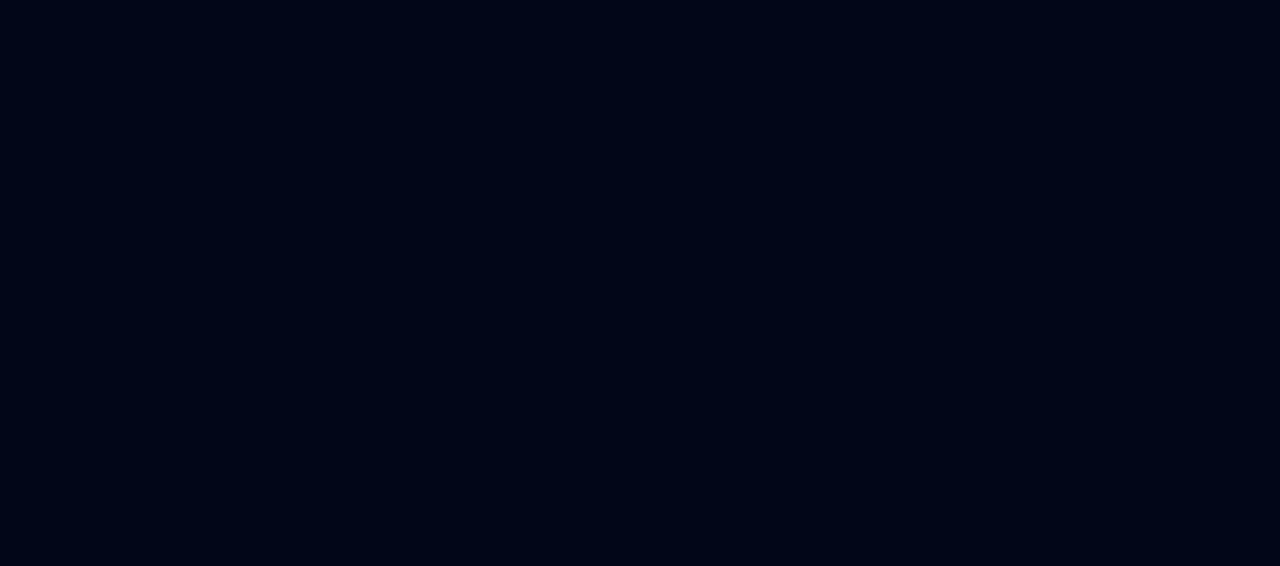
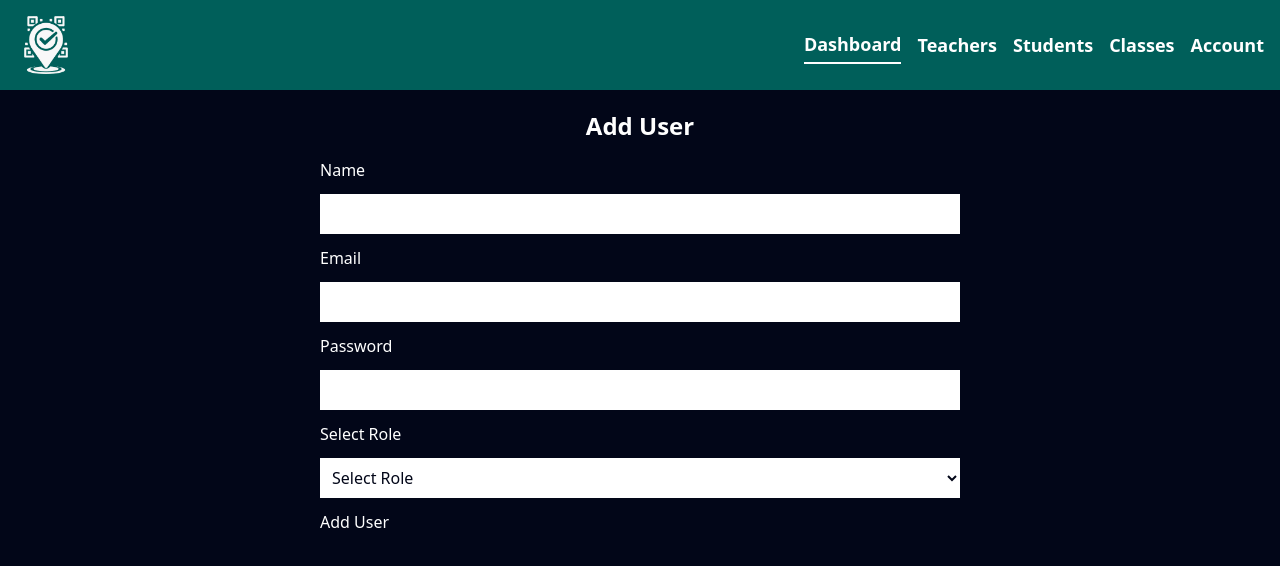
Before and after one commit to vipink28/smart-attendance-app-frontend, a React (Vite) app: page /admin/add-user in a window 1280 px wide. Before the commit this address had no page. Shown: the top 566 px of the page. Built offline with nearby package versions, Linux system fonts and the light colour scheme.

Commit message:
add user method added.

```diff
--- a/src/AppRouter.jsx
+++ b/src/AppRouter.jsx
@@ -5,6 +5,7 @@ import ContactUs from "./pages/ContactUs"
 import Home from "./pages/Home"
 import PrivacyPolicy from "./pages/PrivacyPolicy"
 import SignIn from "./pages/SignIn"
+import AddUser from "./pages/admin/AddUser"
 import AdminDashboard from "./pages/admin/AdminDashboard"
 import StudentDashboard from "./pages/student/StudentDashboard"
 import TeacherDashboard from "./pages/teacher/TeacherDashboard"
@@ -44,6 +45,7 @@ const AppRouter = () => {
                 {/* Admin Routes */}
                 <Route path="/admin" element={<AppLayout routes={adminRoutes} />}>
                     <Route index element={<AdminDashboard />}></Route>
+                    <Route path="add-user" element={<AddUser />}></Route>
                 </Route>
 
                 {/* Teacher Routes */}
--- /dev/null
+++ b/src/components/global/LinkButton.jsx
@@ -0,0 +1,8 @@
+
+const LinkButton = () => {
+    return (
+        <div>LinkButton</div>
+    )
+}
+
+export default LinkButton
--- /dev/null
+++ b/src/pages/admin/AddUser.jsx
@@ -0,0 +1,63 @@
+import { useState } from "react";
+import Container from "../../components/layout/Container";
+
+const AddUser = () => {
+    const [formData, setFormData] = useState(null);
+    const inputHandler = (e) => {
+        const { value, name } = e.target;
+        setFormData((prev) => ({
+            ...prev,
+            [name]: value
+        }))
+    }
+
+    const addNewUser = async () => {
+        const config = {
+            method: "POST",
+            headers: {
+                "Content-Type": "application/json"
+            },
+            body: JSON.stringify(formData)
+        }
+        const response = await fetch("http://localhost:5001/users", config);
+        console.log(response);
+    }
+
+    return (
+        <>
+            <Container>
+                <div className="py-5">
+                    <h2 className="text-2xl font-bold mb-4 text-center">Add User</h2>
+                    <div className="max-w-2xl mx-auto px-4">
+                        <div className="mb-3">
+                            <label className="block mb-3">Name</label>
+                            <input type="text" name="username" onChange={inputHandler} className="h-10 border-slate-300 bg-white outline-none p-2 text-slate-950 w-full" />
+                        </div>
+
+                        <div className="mb-3">
+                            <label className="block mb-3">Email</label>
+                            <input type="email" name="email" onChange={inputHandler} className="h-10 border-slate-300 bg-white outline-none p-2 text-slate-950 w-full" />
+                        </div>
+
+                        <div className="mb-3">
+                            <label className="block mb-3">Password</label>
+                            <input type="password" name="password" onChange={inputHandler} className="h-10 border-slate-300 bg-white outline-none p-2 text-slate-950 w-full" />
+                        </div>
+
+                        <div className="mb-3">
+                            <label className="block mb-3">Select Role</label>
+                            <select name="role" onChange={inputHandler} className="h-10 border-slate-300 bg-white outline-none p-2 text-slate-950 w-full">
+                                <option>Select Role</option>
+                                <option value="teacher">Teacher</option>
+                                <option value="student">Student</option>
+                            </select>
+                        </div>
+                        <button onClick={addNewUser}>Add User</button>
+                    </div>
+                </div>
+            </Container>
+        </>
+    )
+}
+
+export default AddUser
--- a/src/pages/admin/AdminDashboard.jsx
+++ b/src/pages/admin/AdminDashboard.jsx
@@ -1,7 +1,15 @@
+import { Link } from "react-router"
 
 const AdminDashboard = () => {
     return (
-        <div>AdminDashboard</div>
+        <div className="py-5">
+            <div className="mb-3">
+                <h3 className="mb-3 text-2xl">Quick Links</h3>
+                <div className="flex gap-3 items-center">
+                    <Link to="/admin/add-user" className="bg-teal-800 text-white px-5 py-2 rounded-full font-bold">Add User</Link>
+                </div>
+            </div>
+        </div>
     )
 }
 
```
